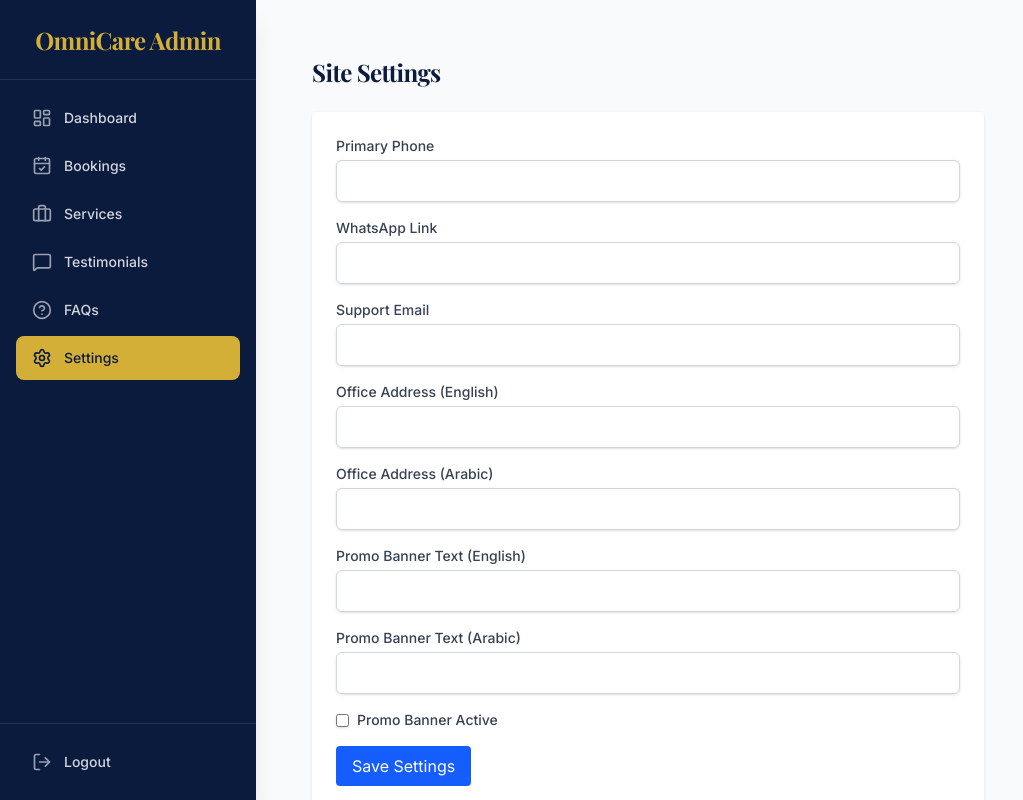
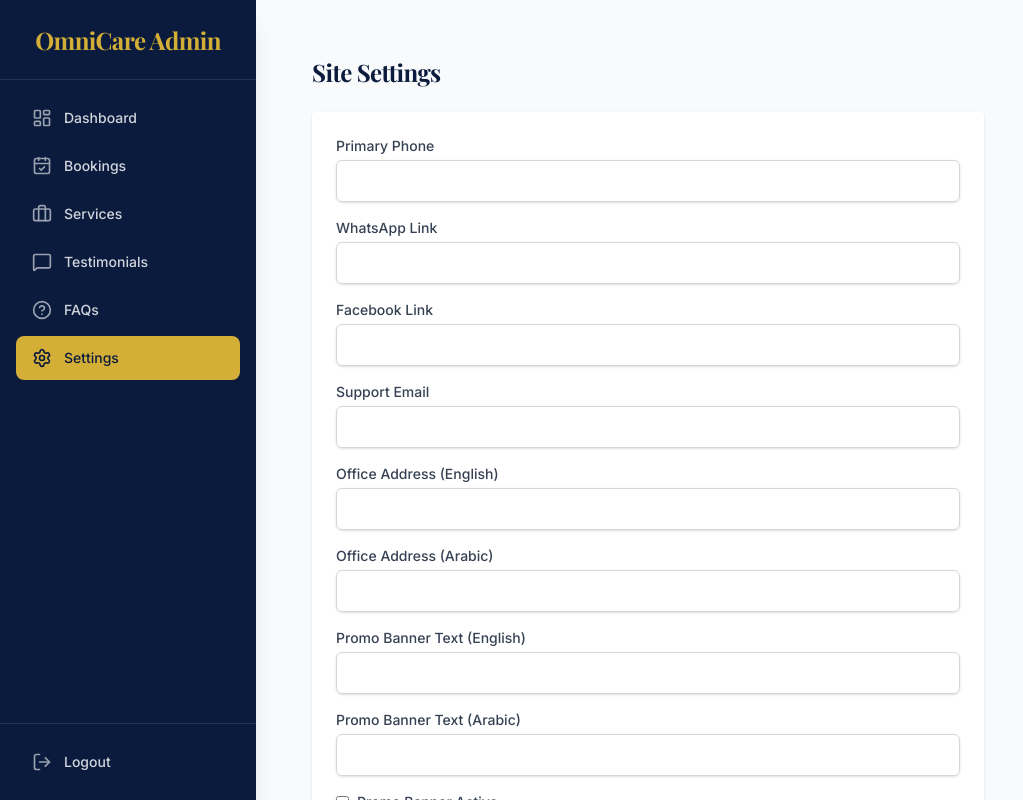
Before and after one commit to ali-mahmoud-999/OmniCare, a Next.js app: page /admin/settings in a window 1280 px wide. Shown: the whole page, without its empty margins (0-1023 px from the left). Built offline with nearby package versions, Linux system fonts and the light colour scheme; no server answers; the database is empty; a web font is replaced by a local one.

Commit message:
Feat: Complete UI/UX Luxury Overhaul, Framer Motion, and expanded Service Schema

```diff
--- a/src/app/LandingPageUI.tsx
+++ b/src/app/LandingPageUI.tsx
@@ -2,17 +2,17 @@
 
 import { useState, useEffect } from "react";
 import { motion, AnimatePresence } from "framer-motion";
-import { Phone, Mail, MapPin, ChevronDown, Star, CheckCircle2, Menu, X, Shield, Heart } from "lucide-react";
+import { Phone, Mail, MapPin, ChevronDown, Star, CheckCircle2, Menu, X, Shield, Heart, Facebook } from "lucide-react";
 import { BookingForm } from "./BookingForm";
 import { useLanguage } from "@/components/LanguageProvider";
 import { translations } from "@/lib/translations";
 
-const fadeIn = {
+const fadeIn: any = {
   hidden: { opacity: 0, y: 30 },
   visible: { opacity: 1, y: 0, transition: { duration: 0.6, ease: "easeOut" } }
 };
 
-const staggerContainer = {
+const staggerContainer: any = {
   hidden: { opacity: 0 },
   visible: {
     opacity: 1,
@@ -322,18 +322,31 @@ export function LandingPageUI({ settings, services, testimonials, faqs }: any) {
         </div>
       </footer>
 
-      {/* Floating WhatsApp Button */}
+      {/* Floating Buttons Container */}
+      <div className="fixed bottom-6 right-6 z-50 flex flex-col gap-4">
+        {settings?.facebookLink && (
+          <a
+            href={settings.facebookLink}
+            target="_blank"
+            rel="noreferrer"
+            className="bg-[#1877F2] text-white p-4 rounded-full shadow-2xl hover:scale-110 transition-transform flex items-center justify-center group"
+          >
+            <Facebook className="w-8 h-8 relative z-10" />
+          </a>
+        )}
+
         {settings?.whatsappLink && (
           <a
             href={settings.whatsappLink}
             target="_blank"
             rel="noreferrer"
-          className="fixed bottom-6 right-6 z-50 bg-[#25D366] text-white p-4 rounded-full shadow-2xl hover:scale-110 transition-transform flex items-center justify-center group"
+            className="bg-[#25D366] text-white p-4 rounded-full shadow-2xl hover:scale-110 transition-transform flex items-center justify-center group relative"
           >
             <span className="absolute inset-0 rounded-full bg-[#25D366] animate-ping opacity-75"></span>
             <Phone className="w-8 h-8 relative z-10" />
           </a>
         )}
       </div>
+    </div>
   );
 }
--- a/src/app/admin/settings/actions.ts
+++ b/src/app/admin/settings/actions.ts
@@ -12,6 +12,7 @@ export async function getSettings() {
         id: true,
         primaryPhone: true,
         whatsappLink: true,
+        facebookLink: true,
         supportEmail: true,
         officeAddressEn: true,
         officeAddressAr: true,
@@ -25,6 +26,7 @@ export async function getSettings() {
         data: {
           primaryPhone: "+20 123 456 7890",
           whatsappLink: "https://wa.me/201234567890",
+          facebookLink: "https://facebook.com",
           supportEmail: "info@omnicare-eg.com",
           officeAddressEn: "Cairo, Egypt",
           officeAddressAr: "القاهرة، مصر",
@@ -52,6 +54,7 @@ export async function saveSettings(data: any) {
         data: {
           primaryPhone: data.primaryPhone,
           whatsappLink: data.whatsappLink,
+          facebookLink: data.facebookLink,
           supportEmail: data.supportEmail,
           officeAddressEn: data.officeAddressEn,
           officeAddressAr: data.officeAddressAr,
--- a/src/app/admin/settings/page.tsx
+++ b/src/app/admin/settings/page.tsx
@@ -49,6 +49,15 @@ export default function SettingsPage() {
             className="mt-1 block w-full rounded-md border-gray-300 shadow-sm p-2 border"
             value={settings?.whatsappLink || ""}
             onChange={(e) => setSettings({ ...settings, whatsappLink: e.target.value })}
+          />
+        </div>
+        <div>
+          <label className="block text-sm font-medium text-gray-700">Facebook Link</label>
+          <input
+            type="text"
+            className="mt-1 block w-full rounded-md border-gray-300 shadow-sm p-2 border"
+            value={settings?.facebookLink || ""}
+            onChange={(e) => setSettings({ ...settings, facebookLink: e.target.value })}
           />
         </div>
         <div>
--- a/src/app/page.tsx
+++ b/src/app/page.tsx
@@ -14,7 +14,7 @@ export default async function LandingPage() {
   try {
     settings = await prisma.siteSettings.findUnique({
       where: { id: 1 },
-      select: { id: true, primaryPhone: true, whatsappLink: true, supportEmail: true, officeAddressEn: true, officeAddressAr: true, promoBannerTextEn: true, promoBannerTextAr: true, promoBannerActive: true }
+      select: { id: true, primaryPhone: true, whatsappLink: true, facebookLink: true, supportEmail: true, officeAddressEn: true, officeAddressAr: true, promoBannerTextEn: true, promoBannerTextAr: true, promoBannerActive: true }
     });
   } catch (e) { console.error("Settings fetch error:", e); }
 
```
Also changed, not shown: 1 other file (tests, documents, lock files or other folders). Lines whose indentation alone changed are shown as unchanged.
